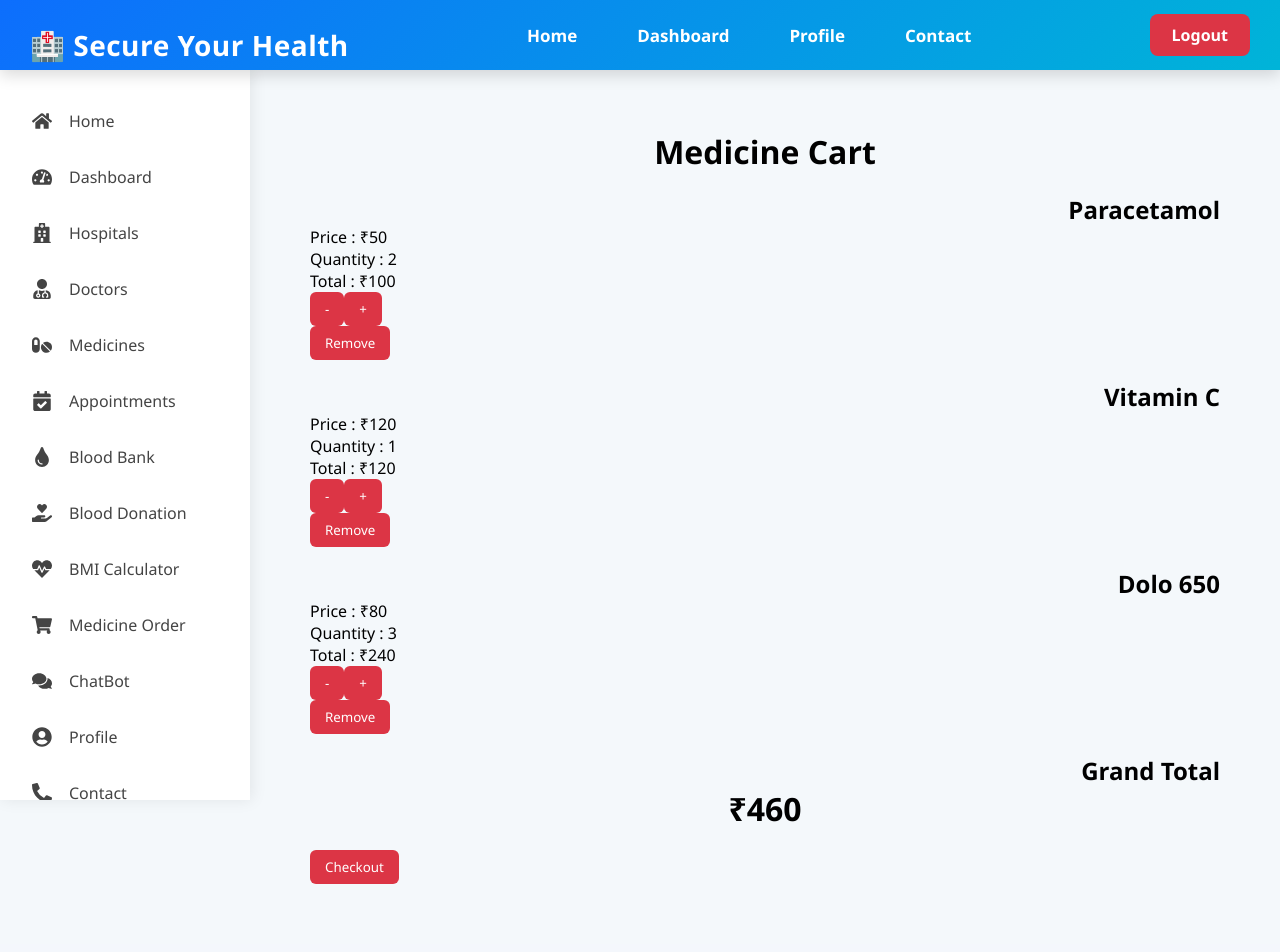
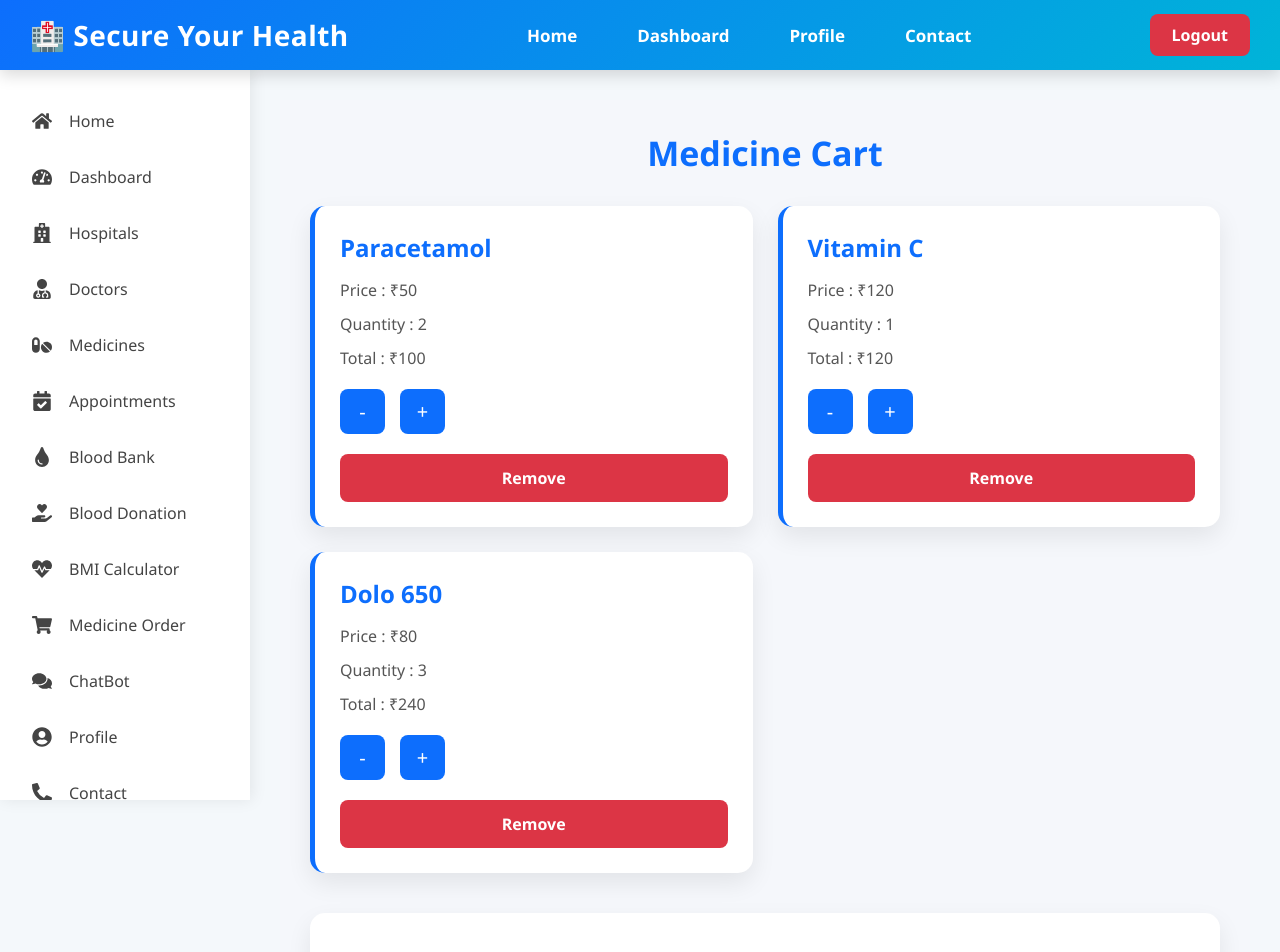
Before and after one commit to mastanshareefshaik5-ms/Secure-Your-Health, a React (Vite) app in the folder Frontend/: page /cart in a window 1280 px wide. Shown: the top 952 px of the page. Built offline with nearby package versions, Linux system fonts and the light colour scheme; sample sign-in values are in the browser's storage.

Commit message:
initial Frontend

```diff
--- a/Frontend/src/Components/Cart/Cart.css
+++ b/Frontend/src/Components/Cart/Cart.css
@@ -1,39 +1,167 @@
+*{
+margin:0;
+padding:0;
+box-sizing:border-box;
+font-family:'Segoe UI',sans-serif;
+}
+
 .cart-page{
 padding:30px;
+background:#f5f7fb;
+min-height:100vh;
 }
 
-.cart-page h1{
-text-align:center;
-margin-bottom:20px;
-}
-
-table{
-width:100%;
-border-collapse:collapse;
-background:white;
-}
-
-th,td{
-padding:15px;
-border:1px solid #ddd;
+.cart-title{
+font-size:34px;
+font-weight:700;
+color:#0d6efd;
+margin-bottom:30px;
 text-align:center;
 }
 
-th{
-background:#0d6efd;
-color:white;
+.cart-grid{
+display:grid;
+grid-template-columns:repeat(auto-fill,minmax(320px,1fr));
+gap:25px;
 }
 
-button{
-padding:8px 15px;
-background:#dc3545;
-color:white;
-border:none;
-border-radius:6px;
-cursor:pointer;
+.cart-card{
+background:#fff;
+padding:25px;
+border-radius:15px;
+box-shadow:0 10px 25px rgba(0,0,0,.08);
+transition:.3s;
+border-left:5px solid #0d6efd;
 }
 
-h2{
-margin-top:20px;
-text-align:right;
+.cart-card:hover{
+transform:translateY(-5px);
+box-shadow:0 15px 30px rgba(0,0,0,.15);
 }
+
+.cart-card h2{
+color:#0d6efd;
+margin-bottom:15px;
+font-size:24px;
+}
+
+.cart-card p{
+margin:12px 0;
+font-size:16px;
+color:#555;
+}
+
+.qty-buttons{
+display:flex;
+gap:15px;
+margin:20px 0;
+}
+
+.qty-buttons button{
+width:45px;
+height:45px;
+border:none;
+border-radius:8px;
+background:#0d6efd;
+color:#fff;
+font-size:20px;
+cursor:pointer;
+transition:.3s;
+}
+
+.qty-buttons button:hover{
+background:#084298;
+}
+
+.remove-btn{
+width:100%;
+padding:13px;
+background:#dc3545;
+color:#fff;
+border:none;
+border-radius:8px;
+font-size:16px;
+font-weight:600;
+cursor:pointer;
+transition:.3s;
+}
+
+.remove-btn:hover{
+background:#bb2d3b;
+}
+
+.cart-summary{
+margin-top:40px;
+background:#fff;
+padding:35px;
+border-radius:15px;
+box-shadow:0 10px 25px rgba(0,0,0,.08);
+text-align:center;
+}
+
+.cart-summary h2{
+color:#555;
+margin-bottom:10px;
+}
+
+.cart-summary h1{
+font-size:42px;
+color:#198754;
+margin-bottom:25px;
+}
+
+.checkout-btn{
+padding:15px 40px;
+background:#198754;
+color:#fff;
+border:none;
+border-radius:10px;
+font-size:18px;
+font-weight:600;
+cursor:pointer;
+transition:.3s;
+}
+
+.checkout-btn:hover{
+background:#157347;
+transform:translateY(-2px);
+}
+
+.empty-cart{
+background:#fff;
+padding:80px;
+border-radius:15px;
+text-align:center;
+font-size:28px;
+font-weight:600;
+color:#888;
+box-shadow:0 10px 20px rgba(0,0,0,.08);
+}
+
+@media(max-width:768px){
+
+.cart-page{
+padding:20px;
+}
+
+.cart-title{
+font-size:28px;
+}
+
+.cart-grid{
+grid-template-columns:1fr;
+}
+
+.cart-summary{
+padding:25px;
+}
+
+.cart-summary h1{
+font-size:34px;
+}
+
+.checkout-btn{
+width:100%;
+}
+
+}
```
